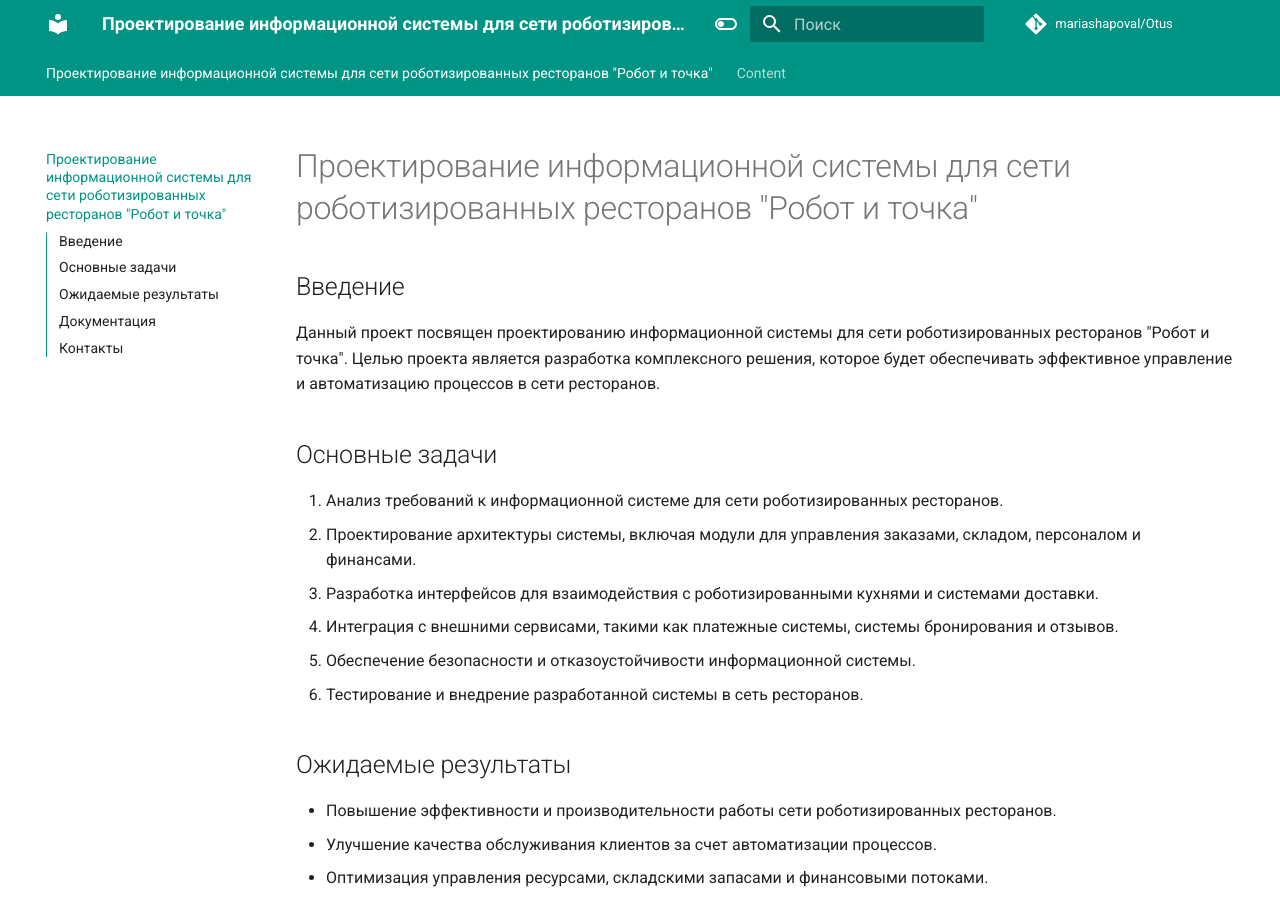
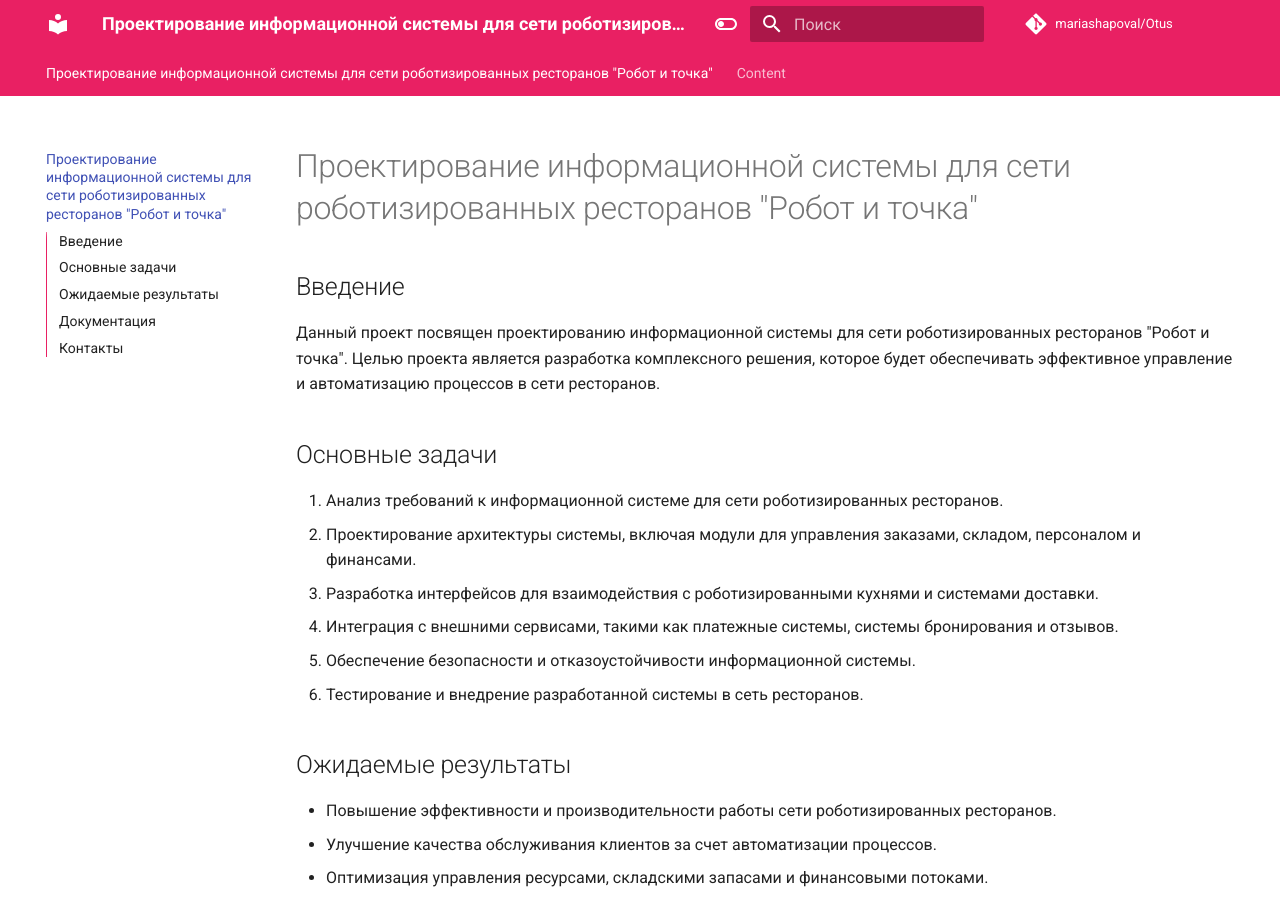
Before and after one commit to mariashapoval/Otus, an MkDocs documentation site: the page built from docs/index.md, in a window 1280 px wide and 900 px high. Built offline with MkDocs 1.6.1 and Material for MkDocs 9.7.7, drawn with Linux system fonts in a browser that asks for light colours; comment, search, counter and statistics services are not loaded.

Commit message:
Update mkdocs.yml

```diff
--- a/mkdocs.yml
+++ b/mkdocs.yml
@@ -24,18 +24,18 @@ theme:
     - content.code.copy # Кнопка копирования кода
   language: ru
   palette:
-    - scheme: default
+    - scheme: pink
       toggle:
         icon: material/toggle-switch-off-outline
         name: Switch to dark mode
-      primary: teal
-      accent: purple
-    - scheme: slate
+      primary: pink
+      accent: white
+    - scheme: violet
       toggle:
         icon: material/toggle-switch
         name: Switch to light mode
-      primary: teal
-      accent: lime
+      primary: violet
+      accent: lavender
 
 markdown_extensions:
   - pymdownx.emoji:
```
